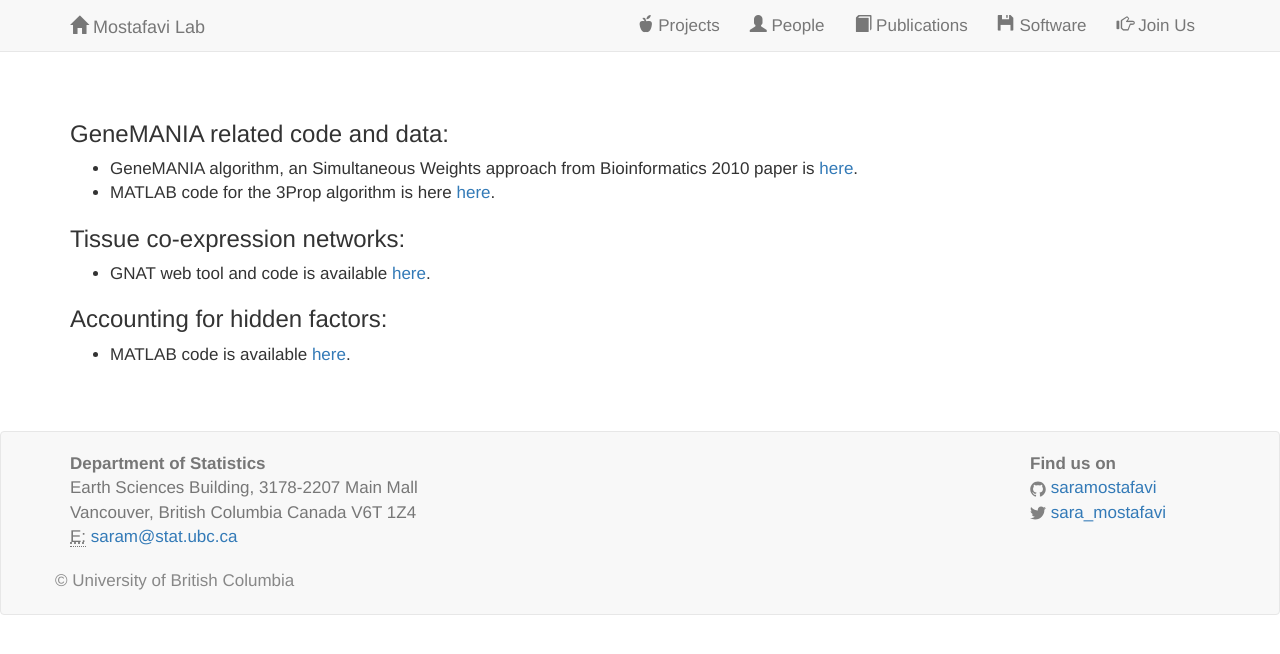
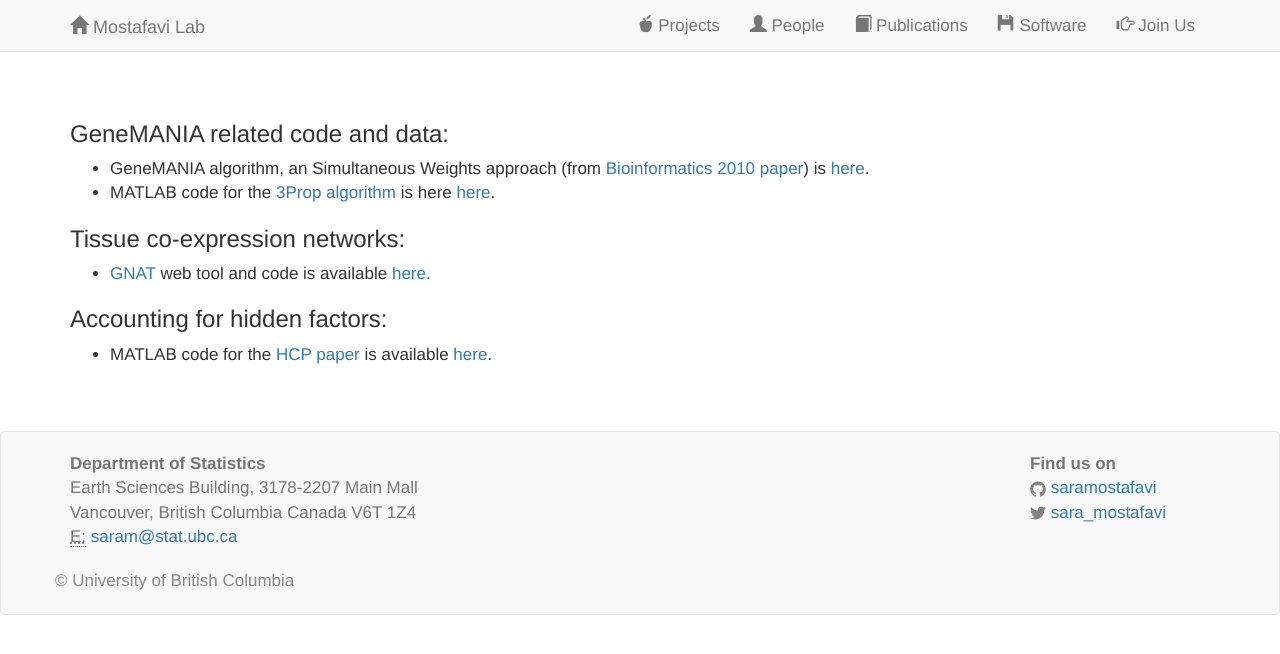
Before and after one commit to saramostafavi/saramostafavi.github.io, a Jekyll site: the page built from software.html, in a window 1280 px wide. Shown: the top 654 px of the page. Built offline with Jekyll 4.4.1, drawn with Linux system fonts in a browser that asks for light colours; nearby versions of some CDN libraries; a style sheet for code colours, icons or effects is not loaded.

Commit message:
Update software.html

```diff
--- a/software.html
+++ b/software.html
@@ -8,8 +8,8 @@ layout: default
      <h3>GeneMANIA related code and data:</h3>
      <p>
      <ul>
-         <li>GeneMANIA algorithm, an Simultaneous Weights approach from Bioinformatics 2010 paper is <a href="http://morrislab.med.utoronto.ca/~sara/SW/">here</a>.</li>
-         <li>MATLAB code for the 3Prop algorithm is here <a href="http://ai.stanford.edu/~saram/3propcode.zip">here</a>.</li>
+         <li>GeneMANIA algorithm, an Simultaneous Weights approach (from <a href="http://www.ncbi.nlm.nih.gov/pubmed/20507895">Bioinformatics 2010 paper</a>) is <a href="http://morrislab.med.utoronto.ca/~sara/SW/">here</a>.</li>
+         <li>MATLAB code for the <a href="http://www.ncbi.nlm.nih.gov/pmc/articles/PMC3532359/">3Prop algorithm</a> is here <a href="http://ai.stanford.edu/~saram/3propcode.zip">here</a>.</li>
      </ul>
       </p>
 
@@ -17,14 +17,14 @@ layout: default
       <h3>Tissue co-expression networks:</h3>
       <p>
           <ul>
-          <li>GNAT web tool and code is available <a href="http://mostafavilab.stat.ubc.ca/gnat/">here</a>.</li>
+          <li><a href="http://www.ncbi.nlm.nih.gov/pubmed/25970446">GNAT</a> web tool and code is available <a href="http://mostafavilab.stat.ubc.ca/gnat/">here</a>.</li>
           </ul>
       </p>
 
     <h3>Accounting for hidden factors:</h3>
       <p>
           <ul>
-          <li>MATLAB code is available <a href="http://ai.stanford.edu/~saram/HCP/">here</a>.</li>
+          <li>MATLAB code for the <a hre="http://www.ncbi.nlm.nih.gov/pubmed/23874524"> HCP paper</a> is available <a href="http://ai.stanford.edu/~saram/HCP/">here</a>.</li>
           </ul>
       </p>
 
```
